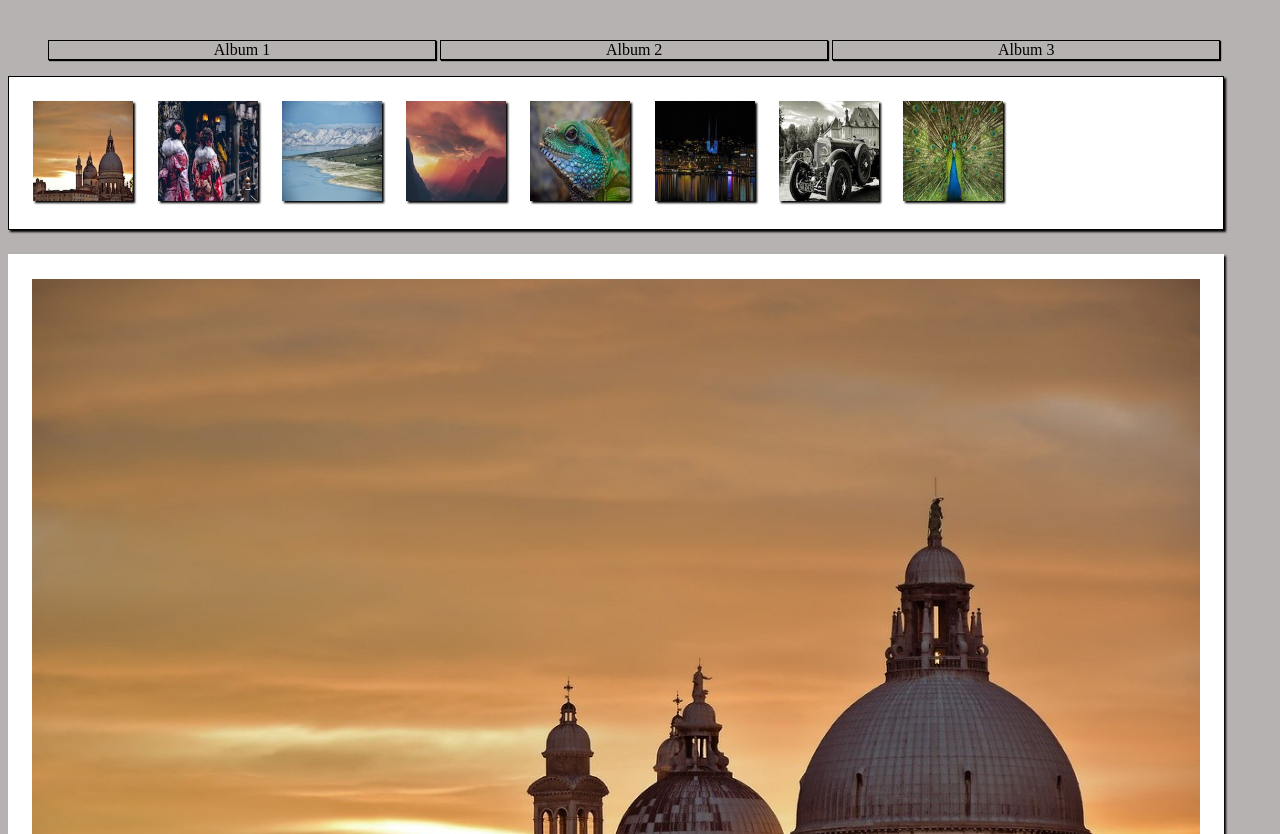
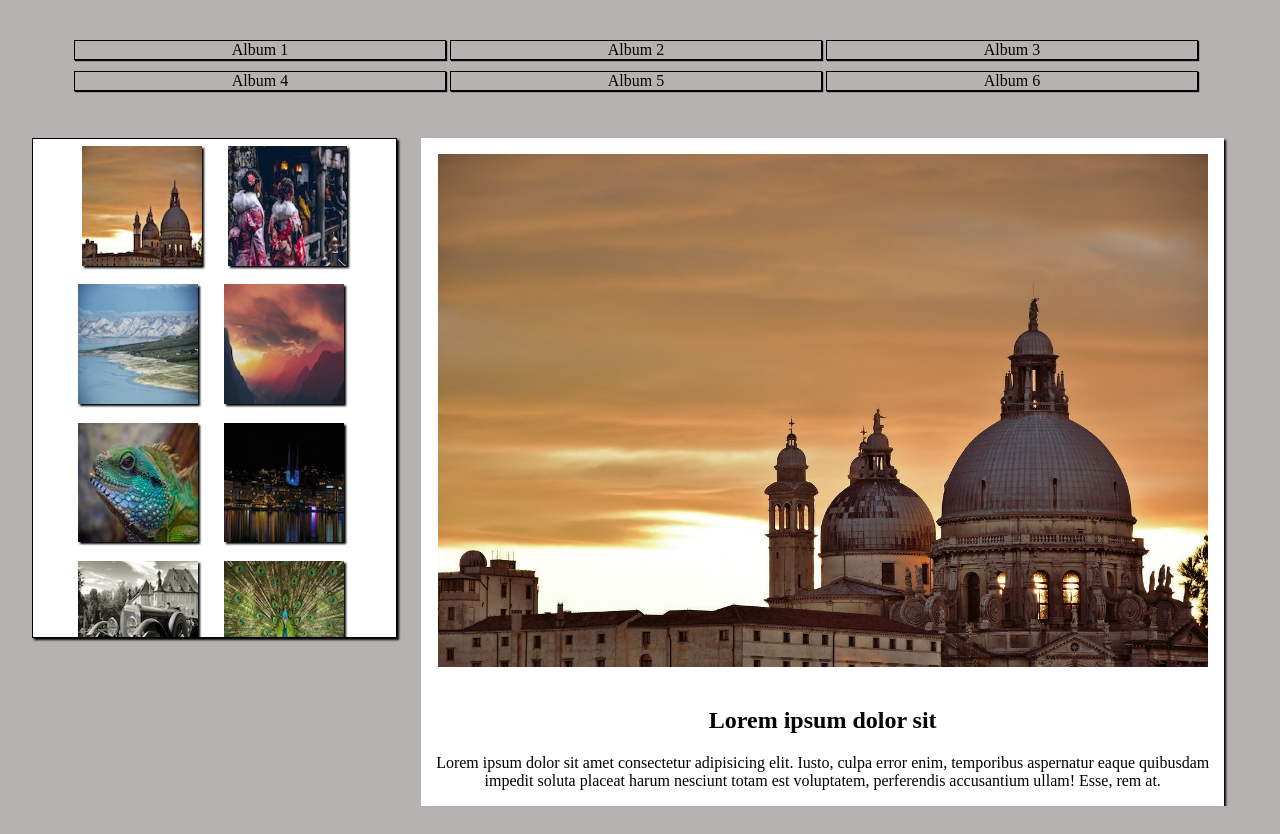
Before and after one commit to Willremi/AFPA-exoCSS, a plain HTML site: page picturebox.html in a window 1280 px wide. Shown: the part 64-898 px from the top of the page. After the commit the page ends 870 px from the top, so only its background shows below. Drawn offline with Linux system fonts and the light colour scheme.

Commit message:
update file picturebox.html Mobile First

```diff
--- /dev/null
+++ b/css/desktop.css
@@ -0,0 +1,18 @@
+
+
+@media (min-width: 800px) {
+    nav {
+        overflow: hidden;
+        white-space: normal;
+        margin: 2%;
+    }
+
+    li {
+    width: 33%;
+    display: inline-block;
+    text-align: center;
+    margin-bottom: 1%;
+  }
+
+
+}
--- a/css/smartphone.css
+++ b/css/smartphone.css
@@ -64,10 +64,11 @@ nav {
     margin-left: 0;
 }
 
-#gallery a:hover {
+#gallery img:hover {
     transition: all .3s ease-in-out;
     transform: scale(.9) rotate(-5deg);
 }
+
 
 main img {
     max-width: 100%;
@@ -86,6 +87,7 @@ main img {
 
 aside {
     margin-bottom: 2%;
+    box-shadow: 2px 2px 2px black;
 }
 
 main {
--- /dev/null
+++ b/css/tablet.css
@@ -0,0 +1,47 @@
+/* body {
+    font-size: 16px;
+    margin: 0;
+    padding: 0;
+    text-align: center;
+    background-color: #B6B2B1;
+}
+
+* {
+    box-sizing: border-box;
+
+}
+
+#wrapper{
+    width: 95%;
+    margin: 0 8px;
+} */
+
+@media (min-width: 480px) {
+
+    aside {
+        width: 30%;
+        display: flex;
+        flex-direction: row;
+        float: left;
+        overflow-y: auto;
+        height: 500px;
+        margin-left: 2%;
+        margin-right: 2%;
+    }
+
+    #gallery {
+        display: block;
+
+    }
+
+    #gallery img {
+        margin: 2%;
+        width: 33%;
+        height: auto;
+    }
+
+    main {
+        float: right;
+        width: 66%;
+    }
+}
--- a/picturebox.html
+++ b/picturebox.html
@@ -5,9 +5,9 @@
     <meta name="viewport" content="width=device-width, initial-scale=1.0">
     <meta http-equiv="X-UA-Compatible" content="ie=edge">
     <title>La Picture Box</title>
-    <!-- <link rel="stylesheet" href="css/screen.css">
-    <link rel="stylesheet" href="css/tablette.css"> -->
     <link rel="stylesheet" href="css/smartphone.css">
+    <link rel="stylesheet" href="css/tablet.css">
+    <link rel="stylesheet" href="css/desktop.css">
 </head>
 <body>
    <div id="wrapper"> <!-- Enveloppe principale-->
@@ -36,6 +36,14 @@
                 <a href=""><img src="img/imageMini6.jpg" alt="Mini6"></a>
                 <a href=""><img src="img/imageMini7.jpg" alt="Mini7"></a>
                 <a href=""><img src="img/imageMini8.jpg" alt="Mini8"></a>
+                <a href=""><img src="img/imageMini1.jpg" alt="Mini1"></a>
+                <a href=""><img src="img/imageMini2.jpg" alt="Mini2"></a>
+                <a href=""><img src="img/imageMini3.jpg" alt="Mini3"></a>
+                <a href=""><img src="img/imageMini4.jpg" alt="Mini4"></a>
+                <a href=""><img src="img/imageMini5.jpg" alt="Mini5"></a>
+                <a href=""><img src="img/imageMini6.jpg" alt="Mini6"></a>
+                <a href=""><img src="img/imageMini7.jpg" alt="Mini7"></a>
+                <a href=""><img src="img/imageMini8.jpg" alt="Mini8"></a>
             </div>
        </aside>
 
```
